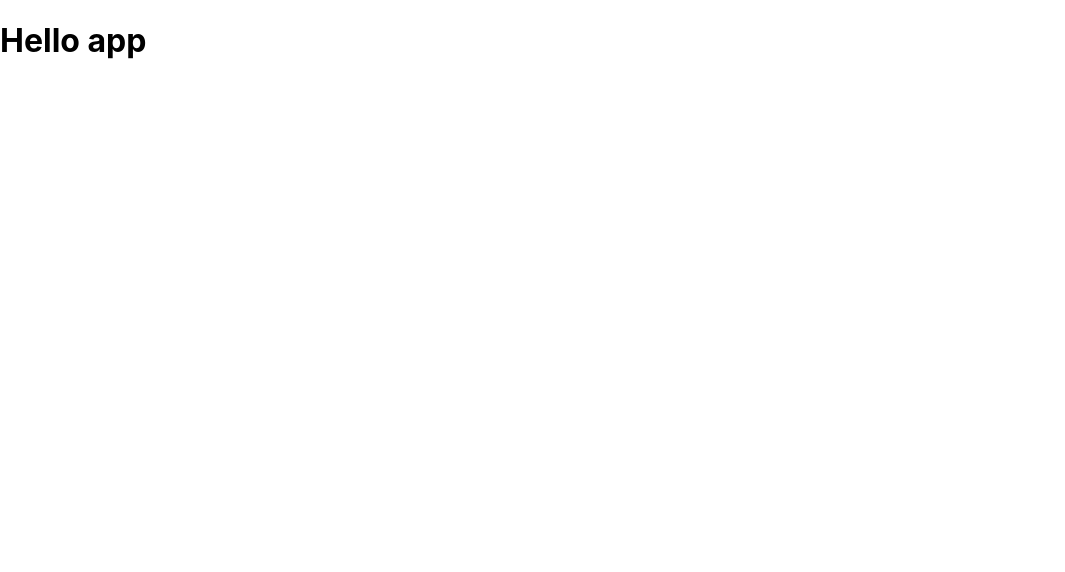
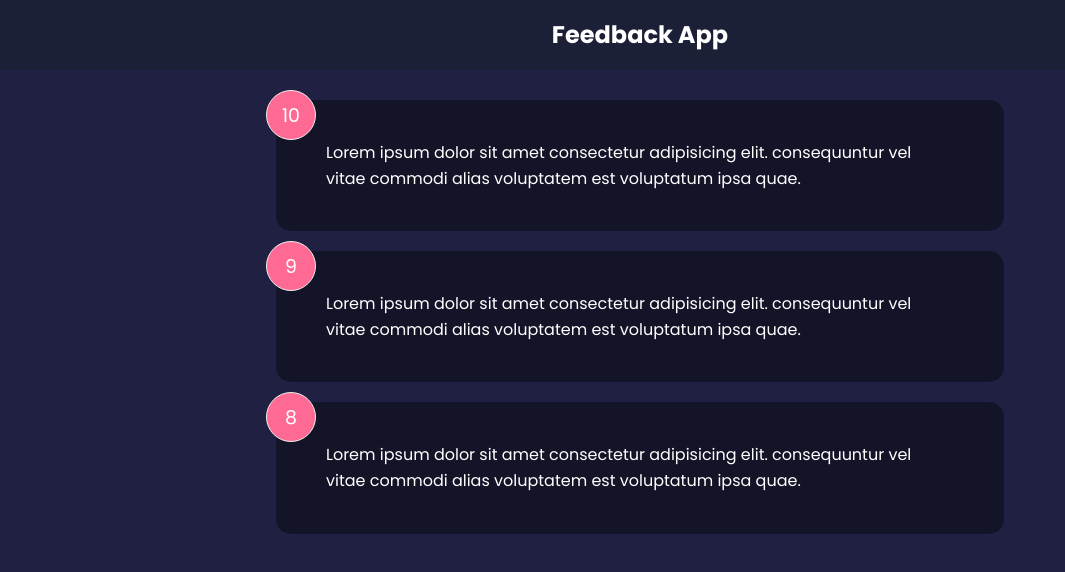
Before and after one commit to RizwanTariq/user-feedback-app, a React (Create React App) app: page / in a window 1280 px wide. Shown: the top 572 px of the page, without its empty margins (0-1065 px from the left). Built offline with nearby package versions, Linux system fonts and the light colour scheme.

Commit message:
Build header, feedback_list & item component

```diff
--- a/public/index.html
+++ b/public/index.html
@@ -13,7 +13,7 @@
       manifest.json provides metadata used when your web app is installed on a
       user's mobile device or desktop. See https://developers.google.com/web/fundamentals/web-app-manifest/
     -->
-    <link rel="manifest" href="%PUBLIC_URL%/manifest.json" />
+    <!-- <link rel="manifest" href="%PUBLIC_URL%/manifest.json" /> -->
     <!--
       Notice the use of %PUBLIC_URL% in the tags above.
       It will be replaced with the URL of the `public` folder during the build.
--- a/src/App.js
+++ b/src/App.js
@@ -1,8 +1,19 @@
-import React from "react";
+import { useState } from "react";
+import Header from "./components/Header";
+import feedbackData from "./data/feedbackData";
 import "./App.css";
+import FeedbackList from "./components/FeedbackList";
 
 function App() {
-  return <h1>Hello app</h1>;
+  const [feedbackList, setFeedbackList] = useState(feedbackData);
+  return (
+    <>
+      <Header />
+      <div className="container">
+        <FeedbackList feedbackList={feedbackList} />
+      </div>
+    </>
+  );
 }
 
 export default App;
--- /dev/null
+++ b/src/components/FeedbackItem.jsx
@@ -0,0 +1,10 @@
+import Card from "./common/Card";
+
+export default function FeedbackItem({ rating, text }) {
+  return (
+    <Card reverse={true}>
+      <div className="num-display">{rating}</div>
+      <div className="text-display">{text}</div>
+    </Card>
+  );
+}
--- /dev/null
+++ b/src/components/FeedbackList.jsx
@@ -0,0 +1,11 @@
+import FeedbackItem from "./FeedbackItem";
+export default function FeedbackList({ feedbackList }) {
+  if (!feedbackList || feedbackList.length === 0) return <p>No feedback yet</p>;
+  return (
+    <div className="feedback-list">
+      {feedbackList.map((item) => (
+        <FeedbackItem key={item.id} rating={item.rating} text={item.text} />
+      ))}
+    </div>
+  );
+}
--- /dev/null
+++ b/src/components/Header.jsx
@@ -0,0 +1,26 @@
+import PropTypes from "prop-types";
+
+export default function Header({ text, bgcolor, textColor }) {
+  const headerStyles = {
+    backgroundColor: bgcolor,
+    color: textColor,
+  };
+  return (
+    <header style={headerStyles}>
+      <div className="container">
+        <h2>{text}</h2>
+      </div>
+    </header>
+  );
+}
+
+Header.defaultProps = {
+  text: "Feedback App",
+  bgcolor: "rgb(23, 32, 42, 0.5)",
+  textColor: "#FFFFFF",
+};
+Header.propTypes = {
+  text: PropTypes.string,
+  bgcolor: PropTypes.string,
+  textColor: PropTypes.string,
+};
--- /dev/null
+++ b/src/components/common/Card.jsx
@@ -0,0 +1,15 @@
+import PropTypes from "prop-types";
+function Card({ children, reverse }) {
+  const cardClass = reverse ? "card reverse" : "card";
+  return <div className={cardClass}>{children}</div>;
+}
+
+export default Card;
+
+Card.defaultProps = {
+  reverse: false,
+};
+Card.propTypes = {
+  reverse: PropTypes.bool,
+  children: PropTypes.node.isRequired,
+};
--- /dev/null
+++ b/src/data/feedbackData.js
@@ -0,0 +1,19 @@
+const feedbackData = [
+  {
+    id: 1,
+    rating: 10,
+    text: "Lorem ipsum dolor sit amet consectetur adipisicing elit. consequuntur vel vitae commodi alias voluptatem est voluptatum ipsa quae.",
+  },
+  {
+    id: 2,
+    rating: 9,
+    text: "Lorem ipsum dolor sit amet consectetur adipisicing elit. consequuntur vel vitae commodi alias voluptatem est voluptatum ipsa quae.",
+  },
+  {
+    id: 3,
+    rating: 8,
+    text: "Lorem ipsum dolor sit amet consectetur adipisicing elit. consequuntur vel vitae commodi alias voluptatem est voluptatum ipsa quae.",
+  },
+];
+
+export default feedbackData;
--- a/src/index.css
+++ b/src/index.css
@@ -1,13 +1,228 @@
-body {
+@import url("https://fonts.googleapis.com/css2?family=Poppins:wght@400;600;700&display=swap");
+
+* {
+  box-sizing: border-box;
   margin: 0;
-  font-family: -apple-system, BlinkMacSystemFont, 'Segoe UI', 'Roboto', 'Oxygen',
-    'Ubuntu', 'Cantarell', 'Fira Sans', 'Droid Sans', 'Helvetica Neue',
-    sans-serif;
-  -webkit-font-smoothing: antialiased;
-  -moz-osx-font-smoothing: grayscale;
+  padding: 0;
 }
 
-code {
-  font-family: source-code-pro, Menlo, Monaco, Consolas, 'Courier New',
-    monospace;
+body {
+  font-family: "Poppins", sans-serif;
+  background-color: #202142;
+  color: #fff;
+  line-height: 1.6;
 }
+
+ul {
+  list-style: none;
+}
+
+.container {
+  max-width: 768px;
+  margin: auto;
+  padding: 0 20px;
+}
+
+header {
+  height: 70px;
+  width: 100%;
+  display: flex;
+  justify-content: space-between;
+  align-items: center;
+  margin-bottom: 30px;
+}
+
+.card {
+  background-color: #fff;
+  color: #333;
+  border-radius: 15px;
+  padding: 40px 50px;
+  margin: 20px 0;
+  position: relative;
+}
+
+.card.reverse {
+  background-color: rgba(0, 0, 0, 0.4);
+  color: #fff;
+}
+
+.card h2 {
+  font-size: 22px;
+  font-weight: 600;
+  text-align: center;
+}
+
+.rating {
+  display: flex;
+  align-items: center;
+  justify-content: space-around;
+  margin: 30px 0 40px;
+}
+
+.rating li,
+.num-display {
+  position: relative;
+  background: #f4f4f4;
+  width: 50px;
+  height: 50px;
+  padding: 10px;
+  text-align: center;
+  border-radius: 50%;
+  font-size: 19px;
+  border: 1px #eee solid;
+  transition: 0.3s;
+}
+
+.rating li label {
+  position: absolute;
+  top: 50%;
+  left: 50%;
+  width: 50px;
+  height: 50px;
+  padding: 10px;
+  border-radius: 50%;
+  transform: translate(-50%, -50%);
+  cursor: pointer;
+}
+
+.rating li:hover,
+.num-display {
+  background: #ff6a95;
+  color: #fff;
+}
+
+[type="radio"] {
+  opacity: 0;
+}
+
+[type="radio"]:checked ~ label {
+  background: #ff6a95;
+  color: #fff;
+}
+
+.input-group {
+  display: flex;
+  flex-direction: row;
+  border: 1px solid #ccc;
+  padding: 8px 10px;
+  border-radius: 8px;
+}
+
+input {
+  flex-grow: 2;
+  border: none;
+  font-size: 16px;
+}
+
+input:focus {
+  outline: none;
+}
+
+.feedback-stats {
+  color: #fff;
+  display: flex;
+  justify-content: space-between;
+  align-items: center;
+}
+
+.num-display {
+  position: absolute;
+  top: -10px;
+  left: -10px;
+}
+
+.close,
+.edit {
+  position: absolute;
+  top: 10px;
+  right: 20px;
+  cursor: pointer;
+  background: none;
+  border: none;
+}
+
+.edit {
+  right: 40px;
+}
+
+.btn {
+  color: #fff;
+  border: 0;
+  border-radius: 8px;
+  color: #fff;
+  width: 100px;
+  height: 40px;
+  cursor: pointer;
+}
+
+.btn-primary {
+  background-color: #202142;
+}
+
+.btn-secondary {
+  background: #ff6a95;
+}
+
+.btn:hover {
+  transform: scale(0.98);
+  opacity: 0.9;
+}
+
+.btn:disabled {
+  background-color: #cccccc;
+  color: #333;
+  cursor: auto;
+}
+
+.btn:disabled:hover {
+  transform: scale(1);
+  opacity: 1;
+}
+
+.message {
+  padding-top: 10px;
+  text-align: center;
+  color: rebeccapurple;
+}
+
+.about-link {
+  position: absolute;
+  bottom: 20px;
+  right: 20px;
+  color: #fff;
+  cursor: pointer;
+}
+
+.about-link a {
+  color: #fff;
+}
+
+.about-link a:hover {
+  color: #ff6a95;
+}
+
+.about h1 {
+  margin-bottom: 20px;
+}
+
+.about p {
+  margin: 10px 0;
+}
+
+@media (max-width: 600px) {
+  .rating li {
+    margin: 10px 3px;
+  }
+
+  .rating {
+    display: flex;
+    align-items: center;
+    justify-content: center;
+    flex-wrap: wrap;
+    margin: 30px 0 40px;
+  }
+
+  .input-group input {
+    width: 80%;
+  }
+}
```
